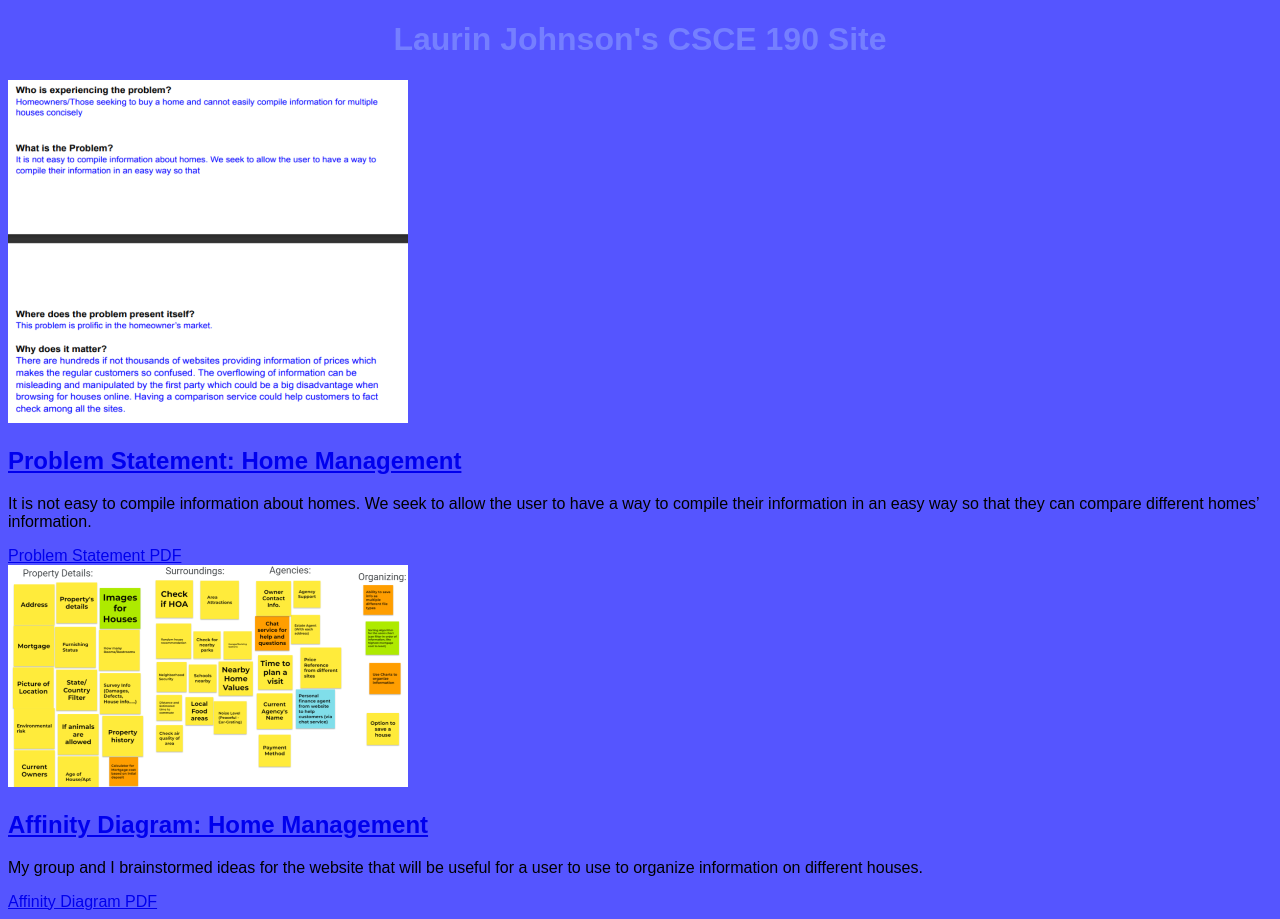
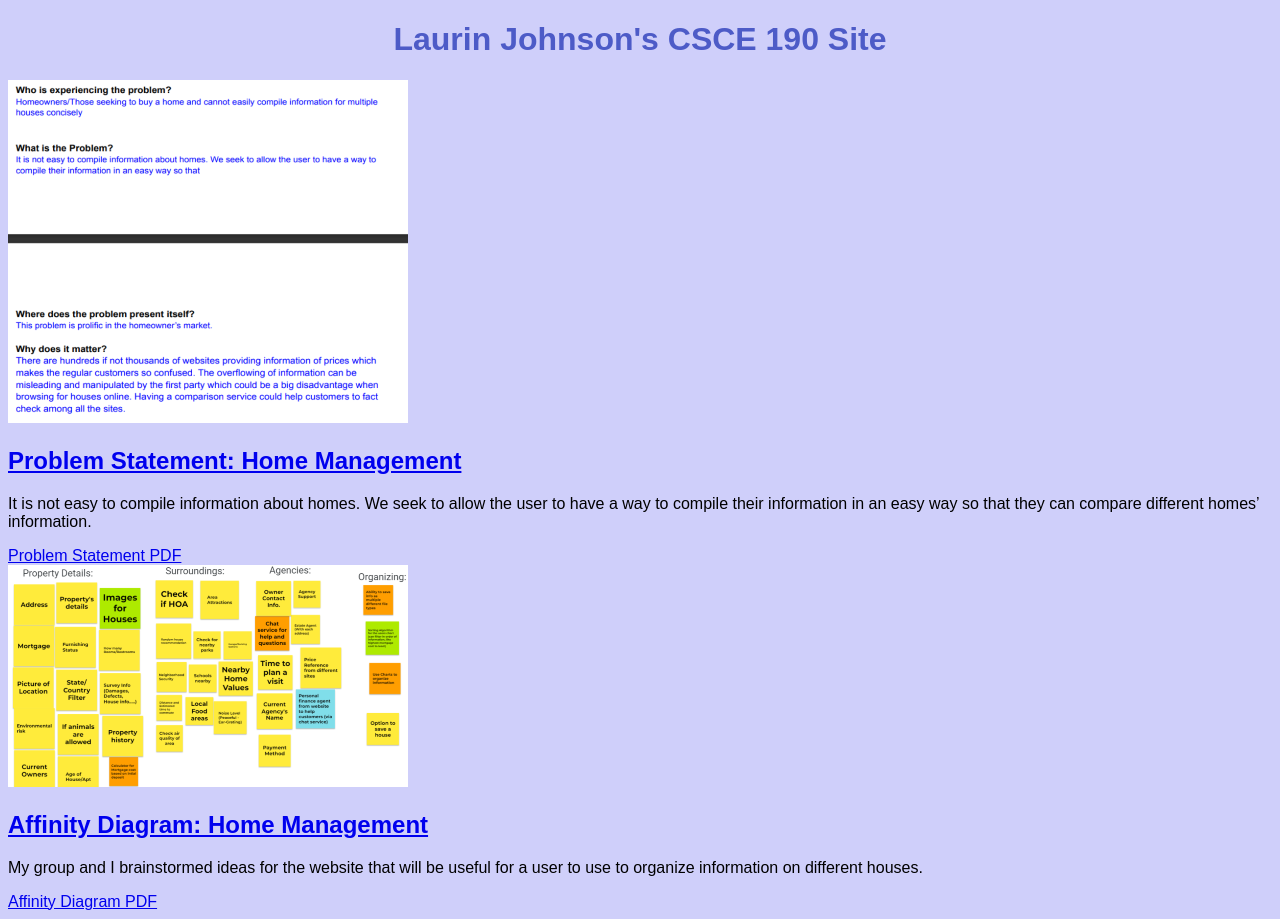
Before and after one commit to LaurinJohnson1/LaurinJohnson1.github.io, a plain HTML site: page index.html in a window 1280 px wide. Drawn offline with Linux system fonts and the light colour scheme.

Commit message:
Add files via upload

```diff
--- a/styles.css
+++ b/styles.css
@@ -1,11 +1,11 @@
 h1
 {
-    color: rgba(135, 151, 255, 0.634);
+    color: rgba(1, 23, 170, 0.634);
     text-align: center;
 }
 
 body
 {
-    background: rgba(0, 0, 255, 0.667);
+    background: rgba(183, 183, 248, 0.667);
     font-family: Arial, Helvetica, Sans-Serif;
 }
```
